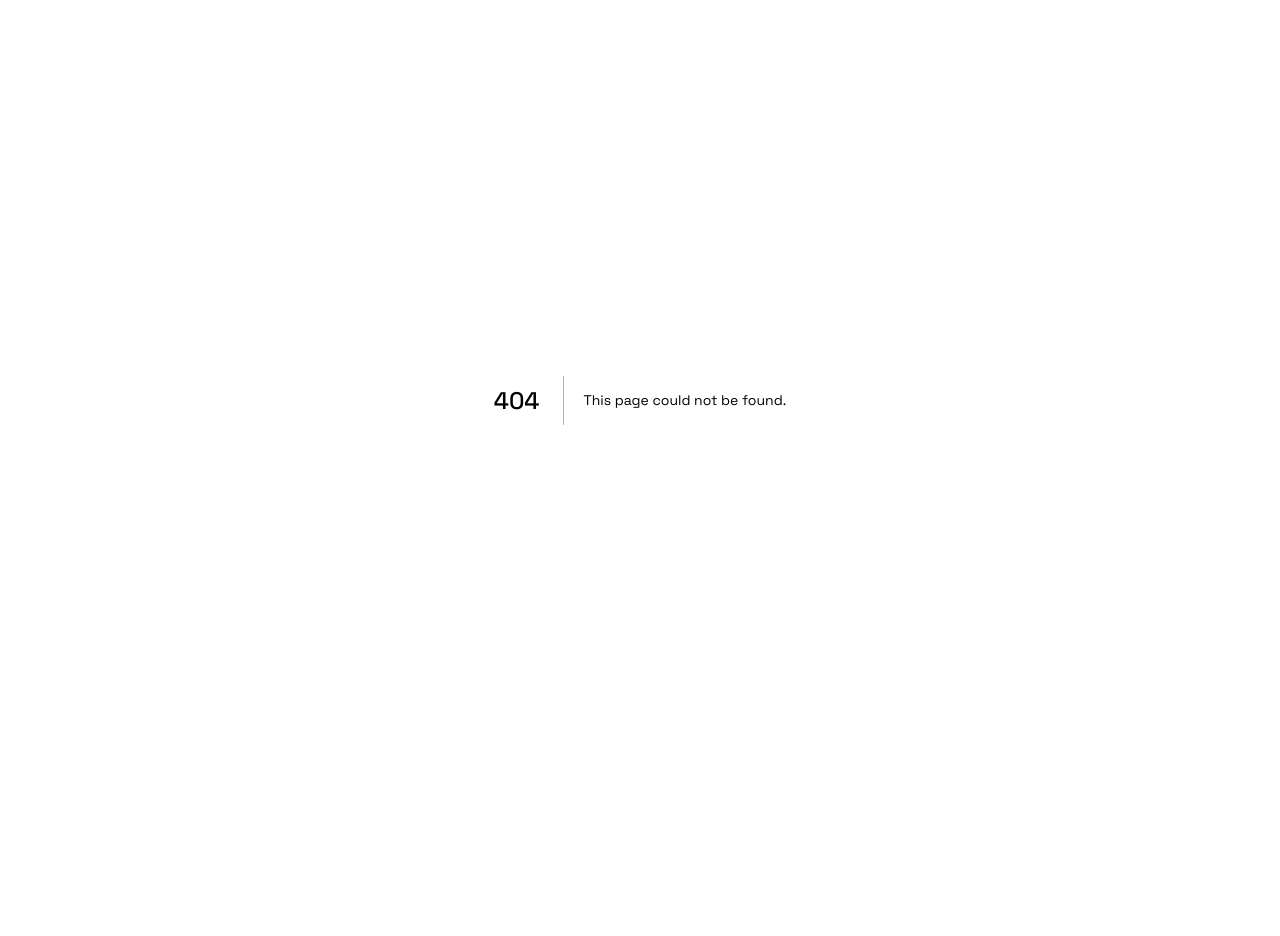
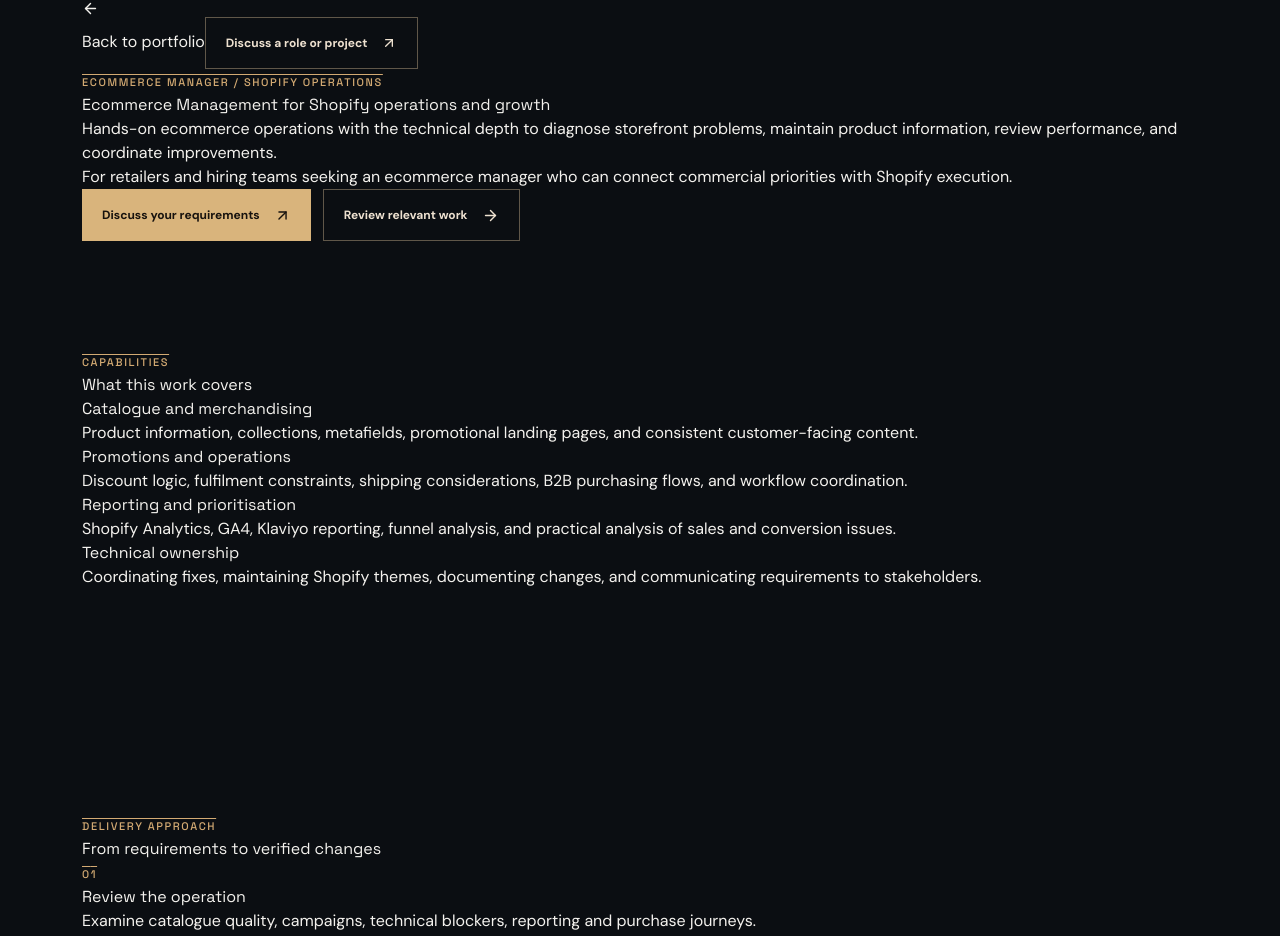
Before and after one commit to bonvallite/developer-portfolio, a Next.js app: page /ecommerce-management in a window 1280 px wide. Before the commit this address had no page. Shown: the top 936 px of the page. Before the commit the page ends 800 px from the top, so only its background shows below. Built offline with nearby package versions, Linux system fonts and the light colour scheme.

Commit message:
Stage 3: add targeted ecommerce-management service landing page

```diff
--- /dev/null
+++ b/app/ecommerce-management/page.tsx
@@ -0,0 +1,71 @@
+import type { Metadata } from 'next';
+import ServicePage, { type ServiceContent } from '../components/ServicePage';
+
+// Search intent and canonical URL are unique to this service route.
+// Do not add personal identity schema or claim externally published App Store apps.
+export const metadata: Metadata = {
+  title: "Ecommerce Manager | Shopify Store Operations",
+  description: "Shopify ecommerce management covering product catalogues, promotions, reporting, technical operations, B2B workflows, and customer journey improvements.",
+  alternates: { canonical: '/ecommerce-management' },
+  openGraph: { title: "Ecommerce Manager | Shopify Store Operations", description: "Shopify ecommerce management covering product catalogues, promotions, reporting, technical operations, B2B workflows, and customer journey improvements.", url: 'https://www.jrvallite.com/ecommerce-management' },
+};
+
+const content: ServiceContent = {
+  "label": "ECOMMERCE MANAGER / SHOPIFY OPERATIONS",
+  "heading": "Ecommerce Management for Shopify operations and growth",
+  "lead": "Hands-on ecommerce operations with the technical depth to diagnose storefront problems, maintain product information, review performance, and coordinate improvements.",
+  "audience": "For retailers and hiring teams seeking an ecommerce manager who can connect commercial priorities with Shopify execution.",
+  "areas": [
+    {
+      "title": "Catalogue and merchandising",
+      "description": "Product information, collections, metafields, promotional landing pages, and consistent customer-facing content."
+    },
+    {
+      "title": "Promotions and operations",
+      "description": "Discount logic, fulfilment constraints, shipping considerations, B2B purchasing flows, and workflow coordination."
+    },
+    {
+      "title": "Reporting and prioritisation",
+      "description": "Shopify Analytics, GA4, Klaviyo reporting, funnel analysis, and practical analysis of sales and conversion issues."
+    },
+    {
+      "title": "Technical ownership",
+      "description": "Coordinating fixes, maintaining Shopify themes, documenting changes, and communicating requirements to stakeholders."
+    }
+  ],
+  "process": [
+    {
+      "title": "Review the operation",
+      "description": "Examine catalogue quality, campaigns, technical blockers, reporting and purchase journeys."
+    },
+    {
+      "title": "Prioritise",
+      "description": "Rank work by customer impact, operational risk, evidence, and implementation effort."
+    },
+    {
+      "title": "Deliver and report",
+      "description": "Coordinate execution, verify changes, and report the results with clear caveats."
+    }
+  ],
+  "evidence": [
+    {
+      "title": "Professional experience",
+      "description": "Examples of ecommerce operations, technical project ownership, and Shopify maintenance.",
+      "href": "/experience"
+    },
+    {
+      "title": "Shopify Flow automation",
+      "description": "Generalised examples for operations reporting, loyalty, and promotional processing.",
+      "href": "/shopify-flow"
+    },
+    {
+      "title": "Shipping integrations",
+      "description": "A case study on resolving conflicts between delivery zones, subscriptions, and checkout rules.",
+      "href": "/shipping-integration"
+    }
+  ]
+};
+
+export default function Page() {
+  return <ServicePage content={content} />;
+}
```
